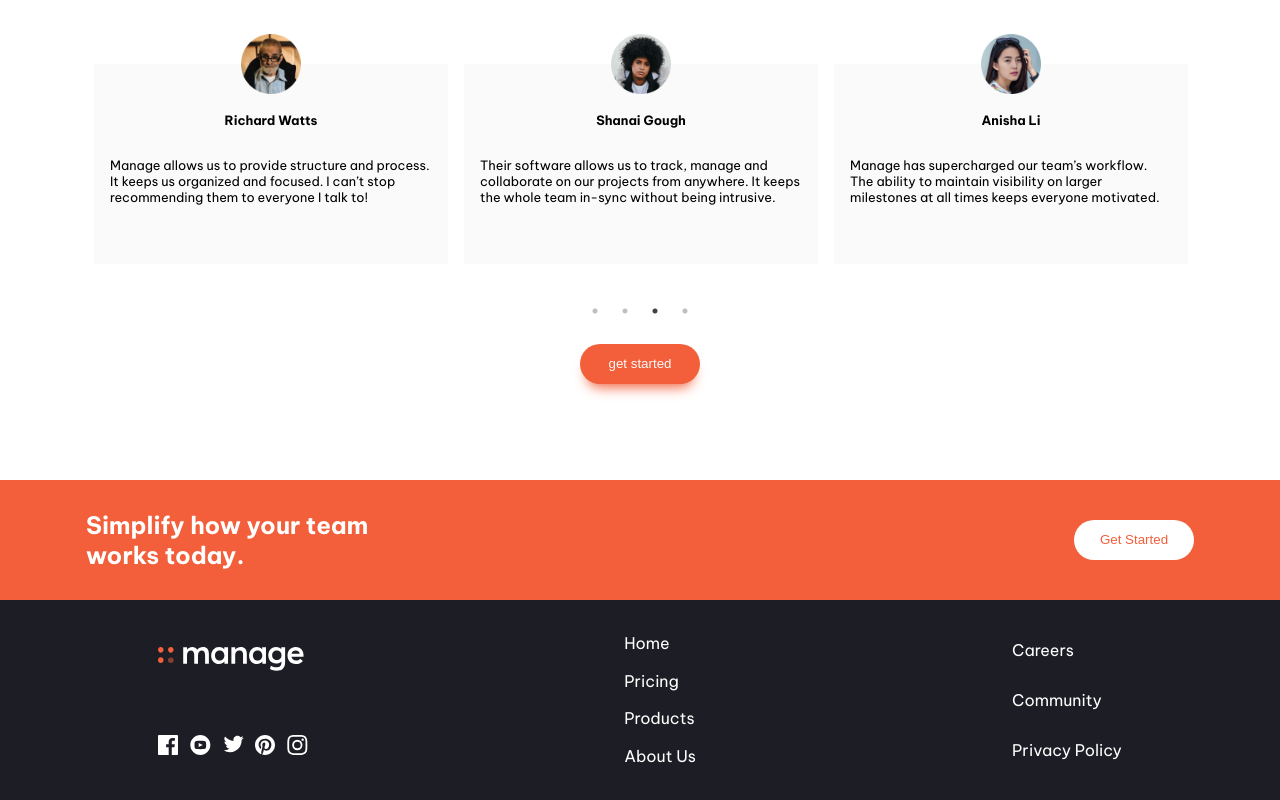
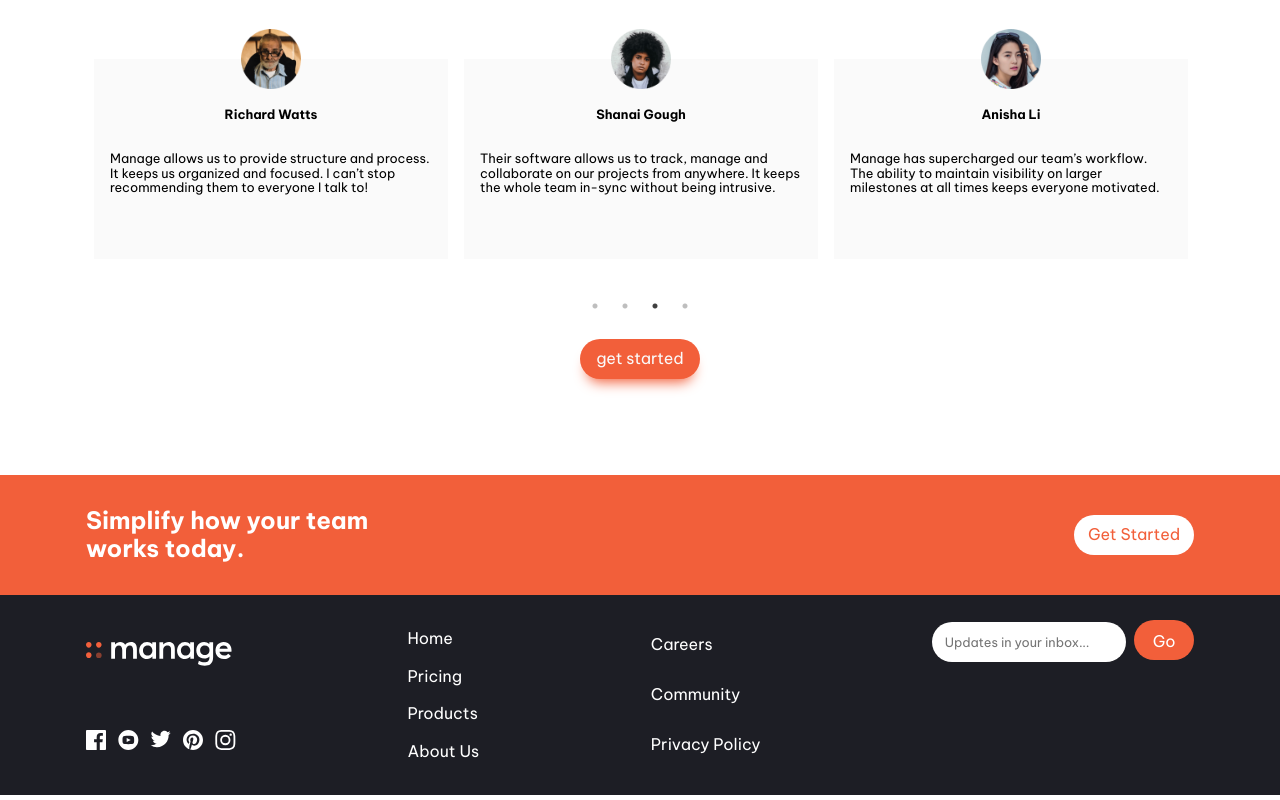
Before and after one commit to yukihirop/fm_manage-landing-page-master, a Next.js app in the folder app/: page / in a window 1280 px wide. Shown: the part 1117-1917 px from the top of the page. Built offline with nearby package versions, Linux system fonts and the light colour scheme.

Commit message:
fix: 🐛 footer

```diff
--- a/app/components/footer.tsx
+++ b/app/components/footer.tsx
@@ -1,5 +1,5 @@
-import React from 'react'
-import styled from '@emotion/styled'
+import React from "react";
+import styled from "@emotion/styled";
 
 const FooterContainer = styled.footer`
   width: 100vw;
@@ -12,13 +12,13 @@ const FooterContainer = styled.footer`
   align-items: center;
 `;
 
-const FooterLogContainer = styled.section`
+const FooterLogoContainer = styled.section`
   display: flex;
   flex-direction: column;
   justify-content: space-between;
   height: 150px;
 `;
-const FooterLog = styled.h1`
+const FooterLogo = styled.h1`
   width: 150px;
   height: 60px;
   color: white;
@@ -27,7 +27,7 @@ const FooterLog = styled.h1`
   background-repeat: no-repeat;
   background-position-y: calc(50% + 4px);
 `;
-const FooterLogMenuList = styled.ul`
+const FooterLogoMenuList = styled.ul`
   width: 150px;
   display: flex;
   justify-content: space-between;
@@ -61,6 +61,37 @@ const FooterMenu = styled.ul`
   }
 `;
 
+const FooterEmail = styled.section`
+  height: 150px;
+`;
+const FooterEmailInput = styled.input`
+  height: 40px;
+  border-radius: 25px;
+  padding: 12.5px;
+  color: ${(props) => props.theme.colors.neutral.darkGrayishBlue};
+  margin-right: 0.5rem;
+  border: none;
+  font-size: .8rem;
+
+  &:focus {
+    outline: 2px solid ${(props) => props.theme.colors.primary.brightRed};
+  }
+`;
+const FooterEmailButton = styled.button`
+  height: 40px;
+  width: 60px;
+  border-radius: 25px;
+  padding: 12.5px;
+  background-color: ${(props) => props.theme.colors.primary.brightRed};
+  color: white;
+  font-style: bold;
+  border: none;
+
+  &:hover {
+    cursor: pointer;
+  }
+`;
+
 const Footer = () => {
   const snsList = [
     "icon-facebook.svg",
@@ -76,35 +107,39 @@ const Footer = () => {
 
   return (
     <FooterContainer>
-      <FooterLogContainer>
-        <FooterLog />
-        <FooterLogMenuList>
+      <FooterLogoContainer>
+        <FooterLogo />
+        <FooterLogoMenuList>
           {snsList.map((sns, i) => (
             <li key={`${sns}-${i}`}>
               <img src={`./images/${sns}`} alt="sns" />
               <a href="#" />
             </li>
           ))}
-        </FooterLogMenuList>
-      </FooterLogContainer>
+        </FooterLogoMenuList>
+      </FooterLogoContainer>
       <FooterMenu>
-        {footerMenuList1.map((menu) => (
-          <li>
+        {footerMenuList1.map((menu, i) => (
+          <li key={`${menu}-${i}`}>
             <a href="#" />
             {menu}
           </li>
         ))}
       </FooterMenu>
       <FooterMenu>
-        {footerMenuList2.map((menu) => (
-          <li>
+        {footerMenuList2.map((menu, i) => (
+          <li key={`${menu}-${i}`}>
             <a href="#" />
             {menu}
           </li>
         ))}
       </FooterMenu>
+      <FooterEmail>
+        <FooterEmailInput type="text" placeholder="Updates in your inbox..." />
+        <FooterEmailButton>Go</FooterEmailButton>
+      </FooterEmail>
     </FooterContainer>
   );
-}
+};
 
-export default Footer
+export default Footer;
--- a/app/components/header.tsx
+++ b/app/components/header.tsx
@@ -77,8 +77,8 @@ const HeaderMenuDesktop = () => {
   return (
     <HeaderMenuContainer>
       <ul>
-        {menus.map((menu) => (
-          <li>{menu}</li>
+        {menus.map((menu, i) => (
+          <li key={`${menu}-${i}`}>{menu}</li>
         ))}
       </ul>
     </HeaderMenuContainer>
--- a/app/package.json
+++ b/app/package.json
@@ -15,6 +15,7 @@
     "@types/react-dom": "18.0.9",
     "eslint": "8.28.0",
     "eslint-config-next": "13.0.5",
+    "modern-normalize": "^1.1.0",
     "next": "13.0.5",
     "react": "18.2.0",
     "react-dom": "18.2.0",
--- a/app/styles/globals.css
+++ b/app/styles/globals.css
@@ -1,3 +1,5 @@
+@import "node_modules/modern-normalize/modern-normalize.css";
+
 html,
 body {
   padding: 0;
```
Also changed, not shown: 1 other file (tests, documents, lock files or other folders). Lines whose indentation alone changed are shown as unchanged.
